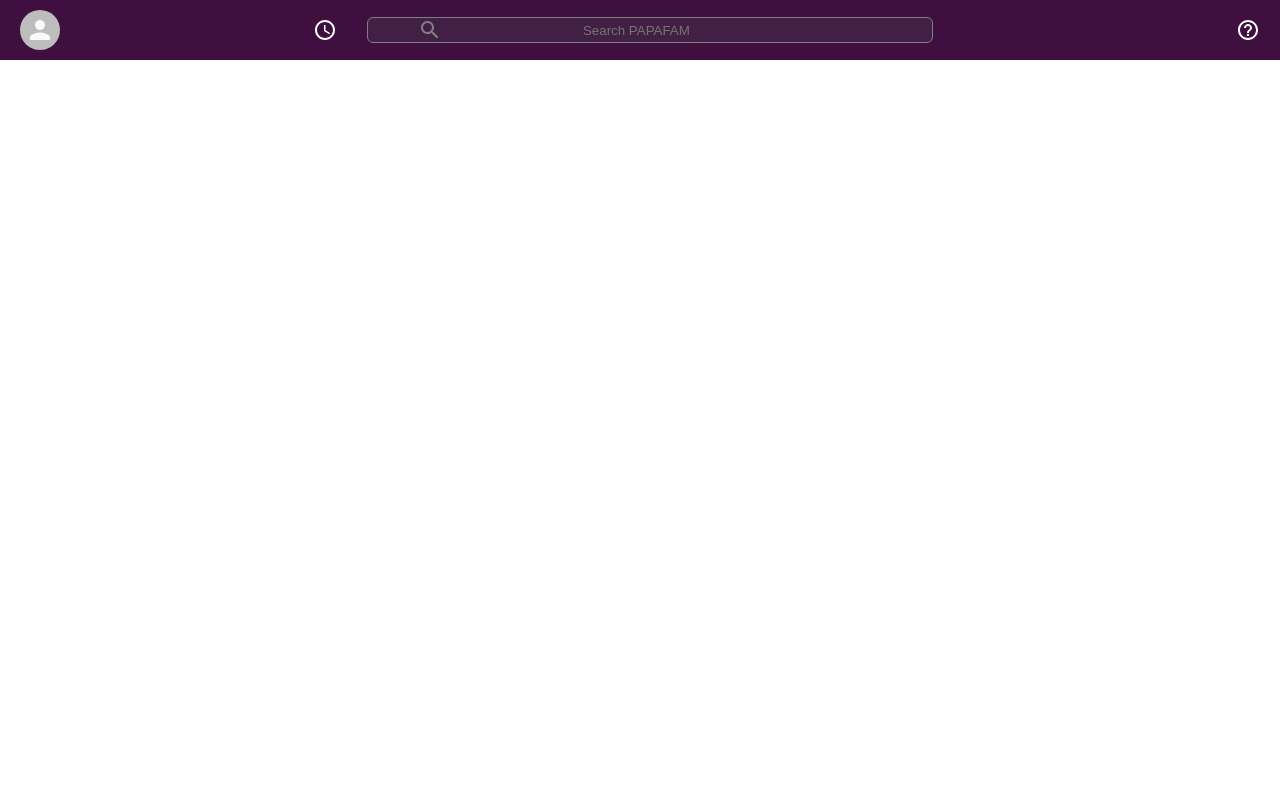
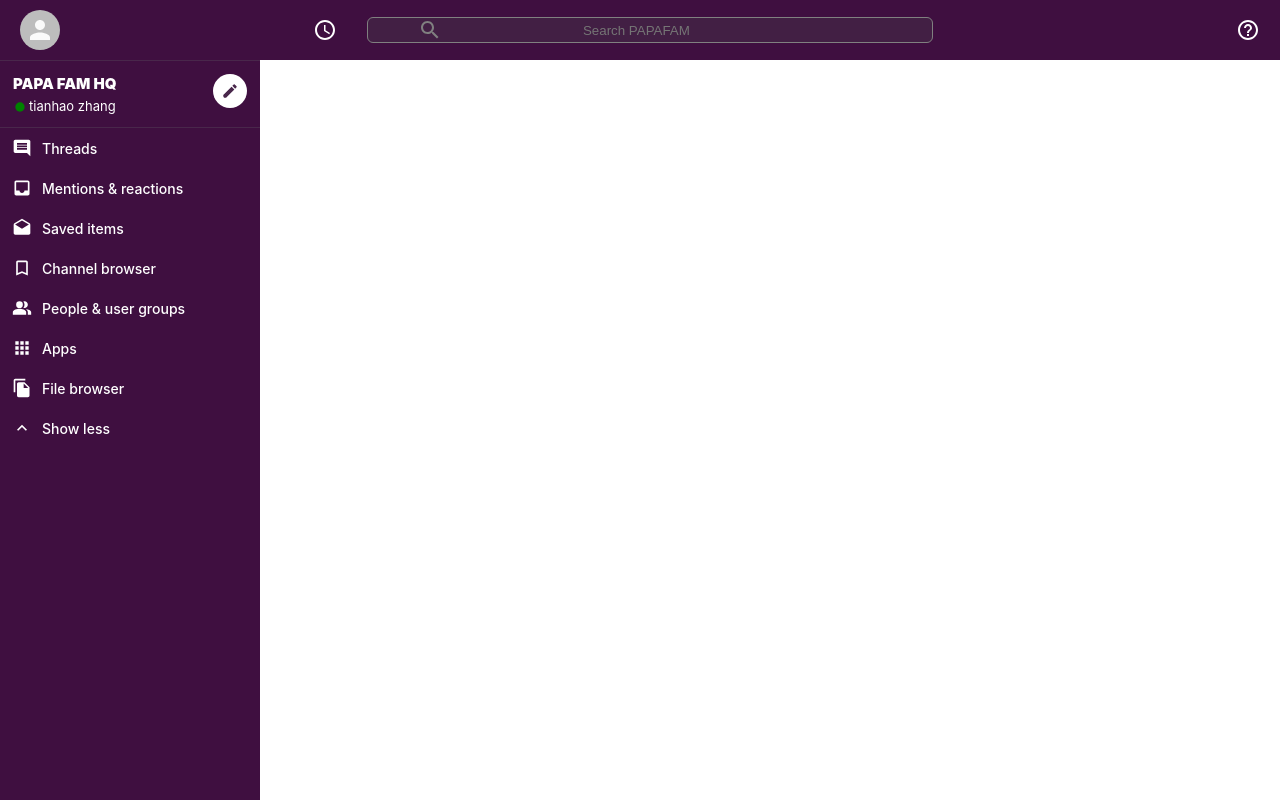
Before and after one commit to fogset/Slack-Clone, a React (Create React App) app: page / in a window 1280 px wide. Built offline with nearby package versions, Linux system fonts and the light colour scheme.

Commit message:
setting up the sidebar icon and title with props

```diff
--- a/src/App.js
+++ b/src/App.js
@@ -1,6 +1,9 @@
 import './App.css';
 import React from "react";
 import Header from './components/Header.js'
+import styled from 'styled-components';
+import Sidebar from './components/Sidebar.js'
+
 import {
   BrowserRouter as Router,
   Switch,
@@ -14,11 +17,17 @@ function App() {
   return (
     <Router>
       <div>
-        <Switch>
-          <Route path="/" exact>
-            <Header />
-          </Route>
-        </Switch>
+        <Header />
+
+        <AppBody>
+          <Sidebar />
+          <Switch>
+            <Route path="/" exact>
+              {/*chat*/}
+            </Route>
+          </Switch>
+        </AppBody>
+
       </div>
     </Router>
   );
@@ -26,3 +35,8 @@ function App() {
 
 
 export default App;
+
+const AppBody = styled.div`
+  display: flex;
+  height: 100vh;
+`
--- /dev/null
+++ b/src/components/Sidebar.js
@@ -0,0 +1,91 @@
+
+import React from 'react'
+import styled from 'styled-components';
+import FiberManualRecordIcon from '@material-ui/icons/FiberManualRecord';
+import CreateIcon from "@material-ui/icons/Create";
+import InsertCommentIcon from '@material-ui/icons/InsertComment';
+import InboxIcon from '@material-ui/icons/Inbox';
+import DraftsIcon from "@material-ui/icons/Drafts";
+import BookmarkBorderIcon from "@material-ui/icons/BookmarkBorder";
+import PeopleAltIcon from "@material-ui/icons/PeopleAlt";
+import AppsIcon from "@material-ui/icons/Apps";
+import FileCopyIcon from "@material-ui/icons/FileCopy";
+import ExpandLessIcon from "@material-ui/icons/ExpandLess";
+import SidebarOption from './SidebarOption';
+
+function Sidebar() {
+    return (
+        <SidebarContainer>
+            <SidebarHeader>
+                <SidebarInfo>
+                    <h2>PAPA FAM HQ</h2>
+                    <h3>
+                        <FiberManualRecordIcon />
+                        tianhao zhang
+                    </h3>
+                </SidebarInfo>
+                <CreateIcon />
+            </SidebarHeader>
+
+            <SidebarOption Icon={InsertCommentIcon} title="Threads" />
+            <SidebarOption Icon={InboxIcon} title="Mentions & reactions" />
+            <SidebarOption Icon={DraftsIcon} title="Saved items" />
+            <SidebarOption Icon={BookmarkBorderIcon} title="Channel browser" />
+            <SidebarOption Icon={PeopleAltIcon} title="People & user groups" />
+            <SidebarOption Icon={AppsIcon} title="Apps" />
+            <SidebarOption Icon={FileCopyIcon} title="File browser" />
+            <SidebarOption Icon={ExpandLessIcon} title="Show less" />
+
+
+        </SidebarContainer>
+    )
+}
+
+export default Sidebar
+
+const SidebarContainer = styled.div`
+    color:white;
+    background-color: var(--slack-color);
+    flex:0.3;
+    border-top: 1px solid #49274b;
+    max-width: 260px;
+    margin-top: 60px;
+`
+
+const SidebarHeader = styled.div`
+    display:flex;
+    border-bottom: 1px solid #49274b;
+    padding: 13px;
+
+    >.MuiSvgIcon-root{
+        padding: 8px;
+        color:#49274b;
+        font-size: 18px;
+        background-color: white;
+        border-radius:999px;
+    }
+`
+
+const SidebarInfo = styled.div`
+    flex: 1;
+
+    >h2{
+        font-size: 15px;
+        font-weight: 900;
+        margin-bottom: 5px;
+    }
+
+    >h3{
+        display: flex;
+        font-size: 13px;
+        font-weight: 400;
+        align-items: center;
+    }
+
+    > h3 > .MuiSvgIcon-root{
+        font-size: 14px;
+        margin-top: 1px;
+        margin-right: 2px;
+        color: green;
+    }
+`
--- /dev/null
+++ b/src/components/SidebarOption.js
@@ -0,0 +1,45 @@
+import React from 'react'
+import styled from 'styled-components';
+
+function SidebarOption({ Icon, title }) {
+    return (
+        <SidebarOptionContainer>
+            {Icon && <Icon fontSize='small' style={{ padding: 10 }} />}
+            {Icon ? (
+                <h3>{title}</h3>
+            ) : (
+                <SidebarOptionChannel>
+                    <span>#</span> {title}
+                </SidebarOptionChannel>
+            )}
+
+        </SidebarOptionContainer>
+    )
+}
+
+export default SidebarOption
+
+const SidebarOptionContainer = styled.div`
+    display: flex;
+    font-size: 12px;
+    align-items: center;
+    padding-left: 2px;
+    cursor: pointer;
+
+    :hover{
+        opacity: 0.9;
+        background-color: #340e36;
+    }
+
+    > h3{
+        font-weight: 500;
+    }
+
+    > h3 > span{
+        padding: 15px;
+    }
+`;
+
+const SidebarOptionChannel = styled.div`
+
+`;
```
